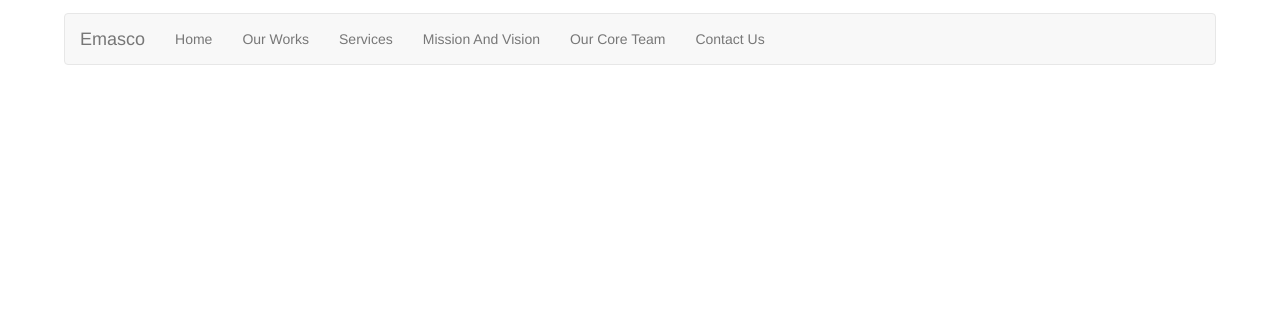
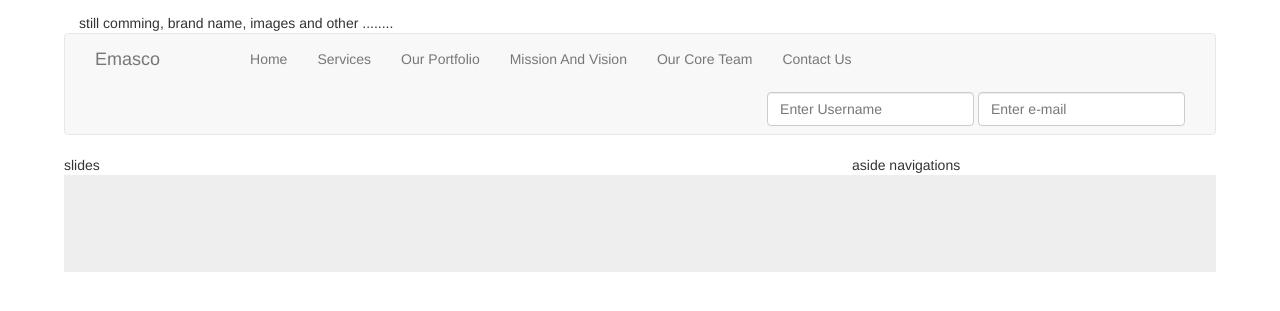
Before and after one commit to chingalo/emasco, a Django app: page / in a window 1280 px wide. Shown: the top 311 px of the page. Run offline with Django 3.2, Linux system fonts and the light colour scheme; parts of the project's set-up code (start-up, migrations or seed data) failed here and were passed over; some libraries are stand-ins or nearby versions.

Commit message:
initiate tempalates for all pages

```diff
--- a/home/urls.py
+++ b/home/urls.py
@@ -4,5 +4,10 @@ from home import views
 
 urlpatterns = patterns('',
     url(r'^$', views.home, name='home'),
+    url(r'^services$', views.services, name='services'),
+    url(r'^portfolio$', views.portfolio, name='portfolio'),
+    url(r'^mission-and-vision$', views.missionAndVision, name='missionAndVision'),
+    url(r'^core-team$', views.coreTeam, name='coreTeam'),
+    url(r'^contact-us$', views.contactUs, name='contactUs'),
 
     )
--- a/home/views.py
+++ b/home/views.py
@@ -20,3 +20,38 @@ def home(request):
 
 	context = {}
 	return render(request,'home.html',context)
+
+
+#services offered by emasco
+def services(request):
+
+	context = {}
+	return render(request,'services.html',context)
+
+
+#emasco's portfolio
+def portfolio(request):
+
+	context = {}
+	return render(request,'portfolio.html',context)
+
+
+#emasco mission and vission
+def missionAndVision(request):
+
+	context = {}
+	return render(request,'missionandvision.html',context)
+
+
+#emasco core team
+def coreTeam(request):
+
+	context = {}
+	return render(request,'coreteam.html',context)
+
+
+#emasco contact us page
+def contactUs(request):
+
+	context = {}
+	return render(request,'contactus.html',context)
--- a/templates/base.html
+++ b/templates/base.html
@@ -5,15 +5,27 @@
     <meta charset="utf-8">
     <meta http-equiv="X-UA-Compatible" content="IE=edge">
     <meta name="viewport" content="width=device-width, initial-scale=1, user-scalable=no">
-    <title>EMASCO</title>
+    <title>Emasco</title>
 
     <link rel="stylesheet" media='screen' href="{{STATIC_URL}}css/bootstrap.min.css" rel="stylesheet">
 
   </head>
   <body style = "max-width:90%;margin:auto;margin-top:1%;">
+	<!---- brands at top of site ----->
+	<div class = "container-fluid">
+		still comming, brand name, images and other ........
+	</div>
   {% block pageContainer %}
   {% endblock %}
 
+	<!--  footer of the site --->
+	<div class = "container-fluid">
+		<div class = "row jumbotron">
+			<div class = "col-md-4"></div>
+			<div class = "col-md-4"></div>
+			<div class = "col-md-4"></div>
+		</div>
+	</div>
   <script src="{{STATIC_URL}}js/jquery.min.js" type = "text/javascript"></script>
    <script src="{{STATIC_URL}}js/bootstrap.min.js" type = "text/javascript"></script>
   </body>
--- a/templates/home.html
+++ b/templates/home.html
@@ -1,30 +1,38 @@
 {% extends "base.html" %}
 {% block pageContainer %}
 
+
 <!--- navigation------>
-<nav class="navbar navbar-default " role="navigation">
+
+<nav class="navbar  navbar-default" role="navigation">
 	<div class="container-fluid">
 		<!-- website brand -->
+		<span class = "navbar-brand">      </span>
 		<div class="navbar-header">
-			<button type="button" class="navbar-toggle" data-toggle="collapse" data-target="#navigationItems">
+			<button type="button" class="navbar-toggle" data-toggle="collapse"  data-target="#navigationItems">
 				<span class="icon-bar"></span>
 				<span class="icon-bar"></span>
 				<span class="icon-bar"></span>
 			</button>
-			<a class="navbar-brand" href="#">Emasco</a>
+			<span class = "navbar-brand">Emasco</span>
+			<span class = "navbar-brand"></span>
+			<span class = "navbar-brand"></span>
+			<span class = "navbar-brand"></span>
+			<span class = "navbar-brand"></span>
+
 		</div>
 
 		<!-- nav, collapse in small deveices --->
-		<div class="collapse navbar-collapse" id="navigationItems">
+		<div class="collapse navbar-collapse" id="navigationItems" >
 			<ul class="nav navbar-nav">
 				<li>
 					<a href = "#">Home</a>
 				</li>
 				<li>
-					<a href = "#">Our Works</a>
+					<a href = "#">Services</a>
 				</li>
 				<li>
-					<a href = "#">Services</a>
+					<a href = "#">Our Portfolio</a>
 				</li>
 				<li>
 					<a href = "#">Mission And Vision</a>
@@ -36,10 +44,31 @@
 					<a href = "#">Contact Us</a>
 				</li>
 			</ul>
+
+			<form class="navbar-form navbar-right form-inline">
+				{% csrf_token %}
+				<div class = "form-group">
+					<input type = "text" class = "form-control" placeholder = "Enter Username"/>
+				</div>
+				<div class = "form-group">
+					<input type = "password" class = "form-control" placeholder = "Enter e-mail"/>
+				</div>
+			</form>
 		</div>
+
 	</div>
 </nav>
 
 
+<!---- slides and aside bar ----->
+<div class = "fluid-container">
+	<div class = "row">
+		<div class = "col-md-8">
+			slides
+		</div>
+		<div class = "col-md-4">aside navigations</div>
+	</div>
+</div>
+
 
 {% endblock %}
```
Also changed, not shown: templates/contactus.html (added, +11 -0 lines), templates/coreteam.html (added, +11 -0 lines), templates/missionandvision.html (added, +11 -0 lines), templates/portfolio.html (added, +11 -0 lines), templates/services.html (added, +11 -0 lines).
